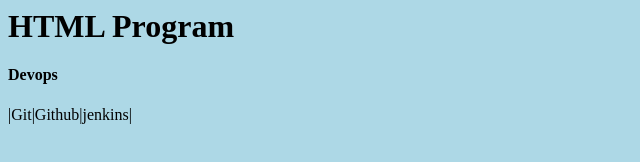
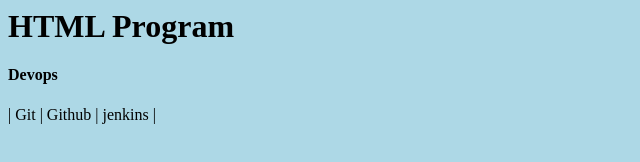
Before and after one commit to jugalraj-07/project007, a plain HTML site: page index.html in a window 1280 px wide. Shown: the full height of the page, 0-640 px from the left. Drawn offline with Linux system fonts and the light colour scheme.

Commit message:
instruction3

```diff
--- a/index.html
+++ b/index.html
@@ -2,7 +2,7 @@
 	<head> <h1> HTML Program <h1>
 </head>
 <h4> Devops </h4>
-<p> |Git|Github|jenkins|
+<p> | Git | Github | jenkins | </p>
 <body bgcolor="lightblue"
 </body>
 </html>
```
